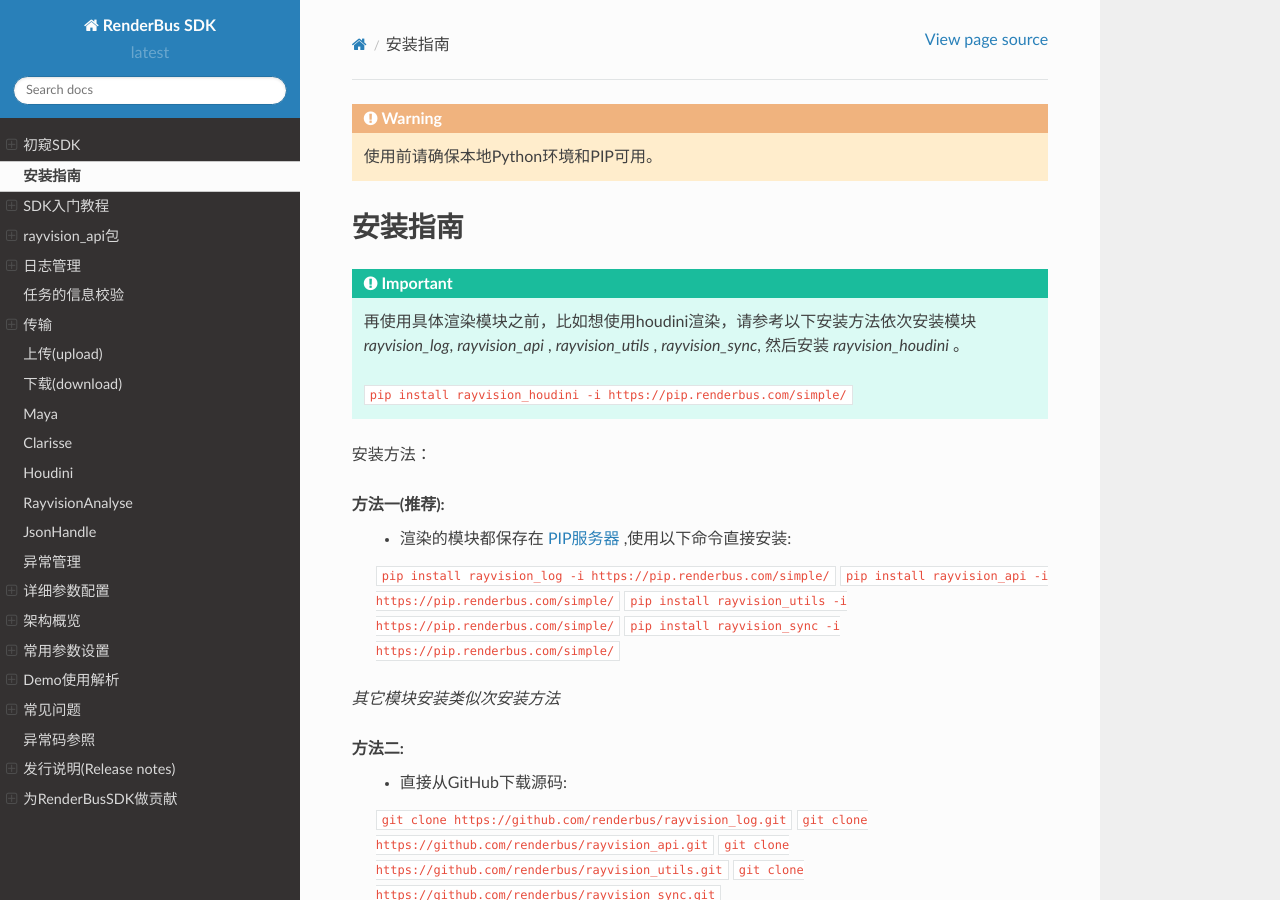
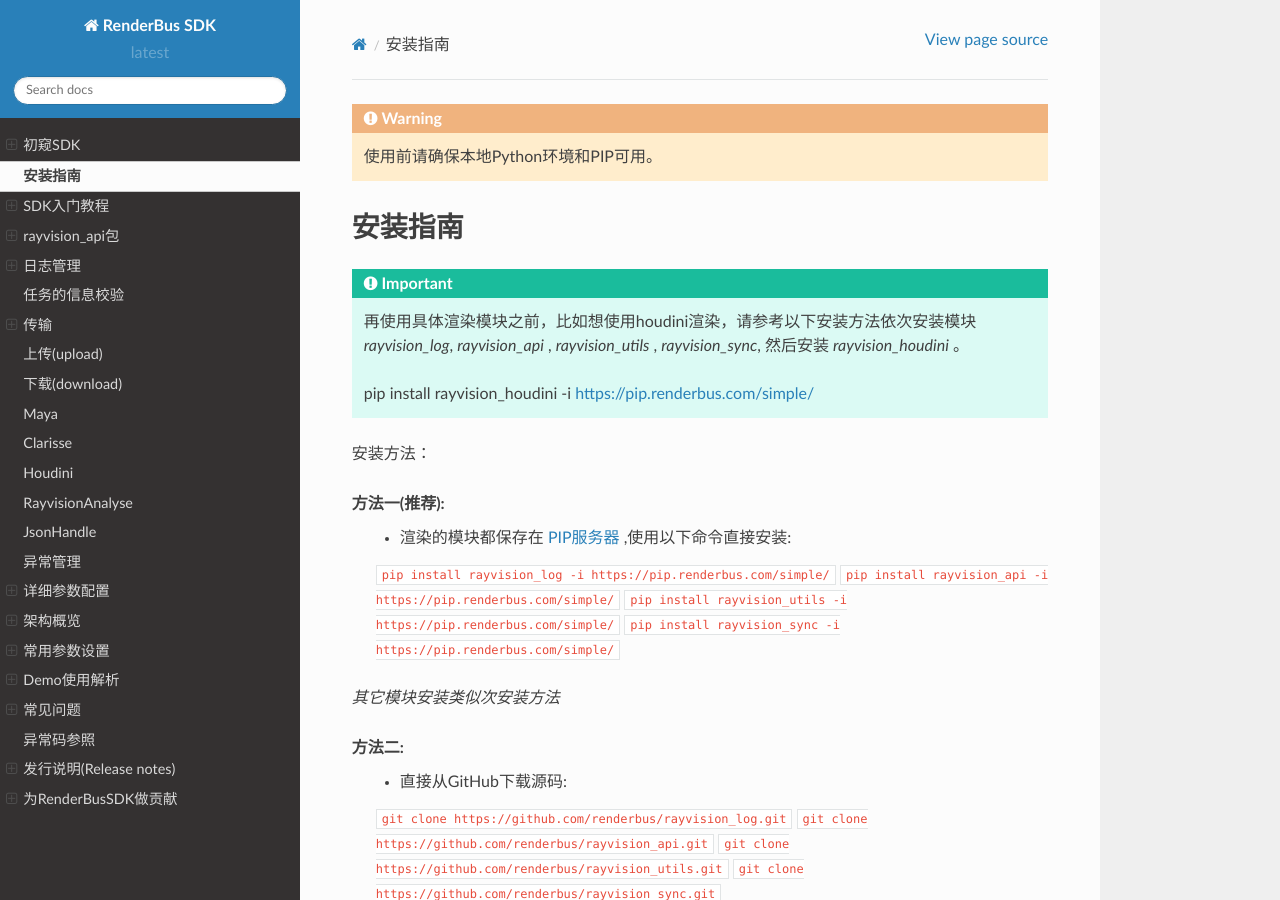
Before and after one commit to renderbus/docs_sdk, a Sphinx documentation site: the page built from docs/render/installation_guide.rst, in a window 1280 px wide and 900 px high. Built offline with Sphinx 7.4.7 and the Read the Docs theme 2.0.0, drawn with Linux system fonts in a browser that asks for light colours.

```diff
--- a/docs/render/installation_guide.rst
+++ b/docs/render/installation_guide.rst
@@ -9,7 +9,7 @@
    `rayvision_log`, `rayvision_api` , `rayvision_utils` , `rayvision_sync`,
    然后安装 `rayvision_houdini` 。
 
-   ``pip install rayvision_houdini -i https://pip.renderbus.com/simple/``
+   pip install rayvision_houdini -i https://pip.renderbus.com/simple/
 
 
 安装方法：
```
